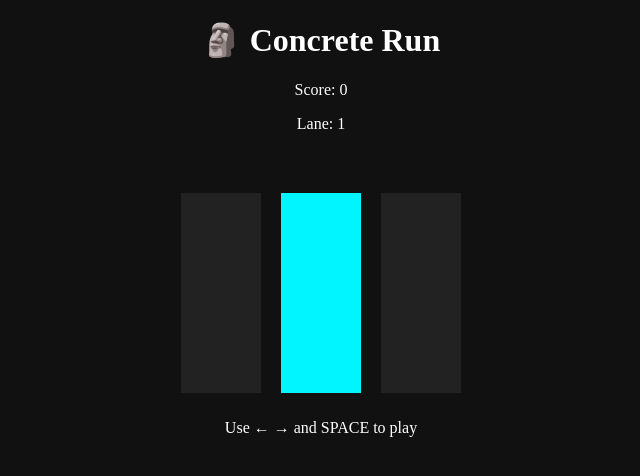
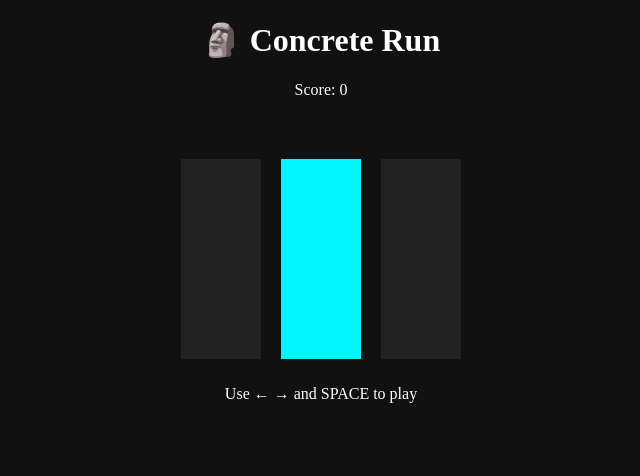
Before and after one commit to Kashif130/concrete-run, a Next.js app: page /game in a window 1280 px wide. Shown: the top 476 px of the page, without its empty margins (319-959 px from the left). Built offline with nearby package versions, Linux system fonts and the light colour scheme.

Commit message:
Update page.tsx

```diff
--- a/app/game/page.tsx
+++ b/app/game/page.tsx
@@ -1,5 +1,4 @@
 'use client';
-
 import { useEffect, useState } from 'react';
 
 export default function Game() {
@@ -20,23 +19,14 @@ export default function Game() {
     <div style={{ color: 'white', textAlign: 'center' }}>
       <h1>🗿 Concrete Run</h1>
       <p>Score: {score}</p>
-      <p>Lane: {pos}</p>
-
-      <div style={{
-        display: 'flex',
-        justifyContent: 'center',
-        marginTop: 50
-      }}>
+      <div style={{ display: 'flex', justifyContent: 'center', marginTop: 50 }}>
         {[0,1,2].map(i => (
           <div key={i} style={{
-            width: 80,
-            height: 200,
-            margin: 10,
+            width: 80, height: 200, margin: 10,
             background: i === pos ? '#00f5ff' : '#222'
           }} />
         ))}
       </div>
-
       <p>Use ← → and SPACE to play</p>
     </div>
   );
```
